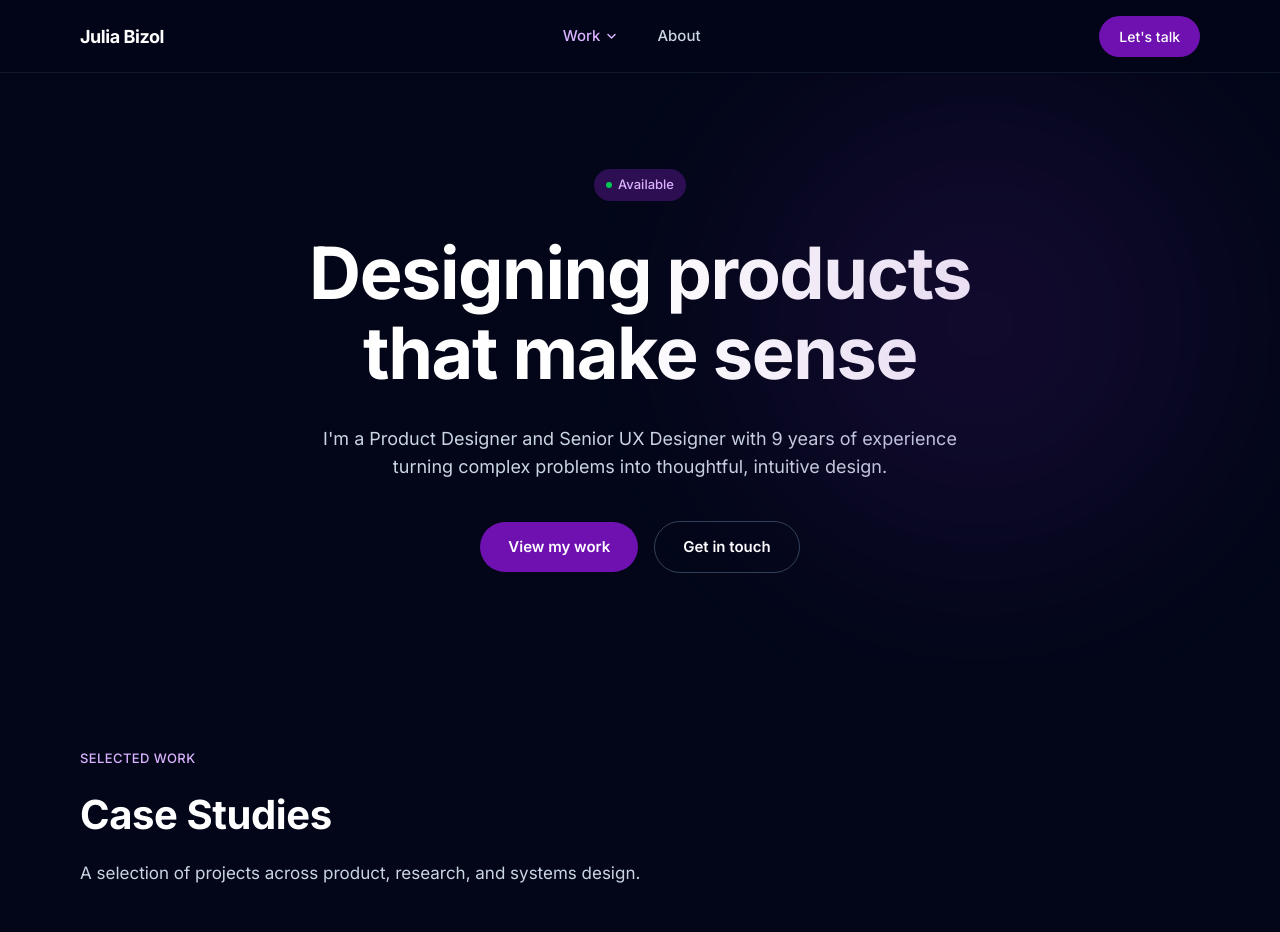
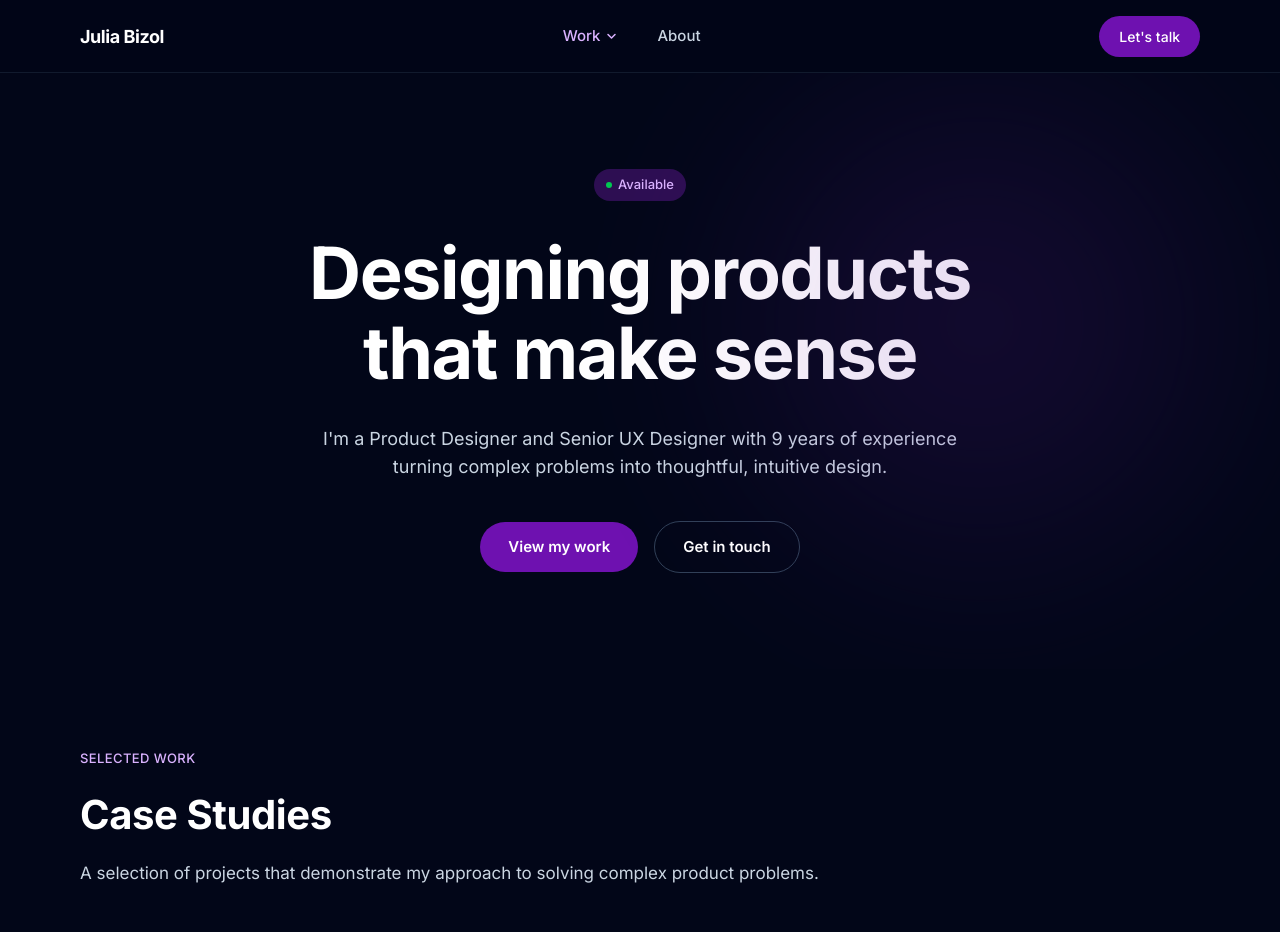
Before and after one commit to juliabizol/julia-portfolio, a Next.js app: page / in a window 1280 px wide. Shown: the top 932 px of the page. Built offline with nearby package versions, Linux system fonts and the light colour scheme.

Commit message:
Refresh Case Studies supporting copy on homepage

```diff
--- a/src/components/work.tsx
+++ b/src/components/work.tsx
@@ -66,7 +66,7 @@ export function Work() {
           Case Studies
         </h2>
         <p className="text-[16px] md:text-[17px] text-slate-300">
-          A selection of projects across product, research, and systems design.
+          A selection of projects that demonstrate my approach to solving complex product problems.
         </p>
       </div>
       <div className="grid grid-cols-1 md:grid-cols-3 gap-5 md:gap-6">
```
